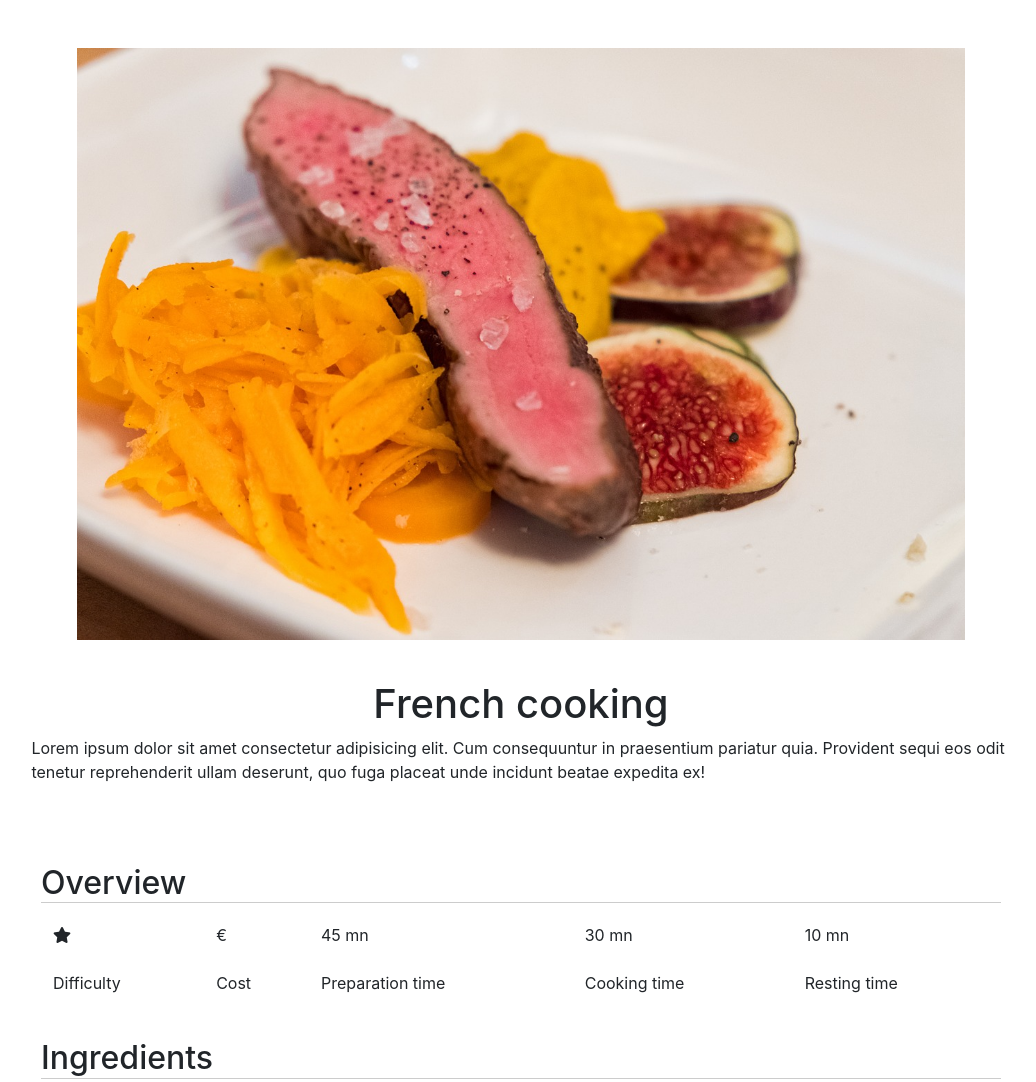
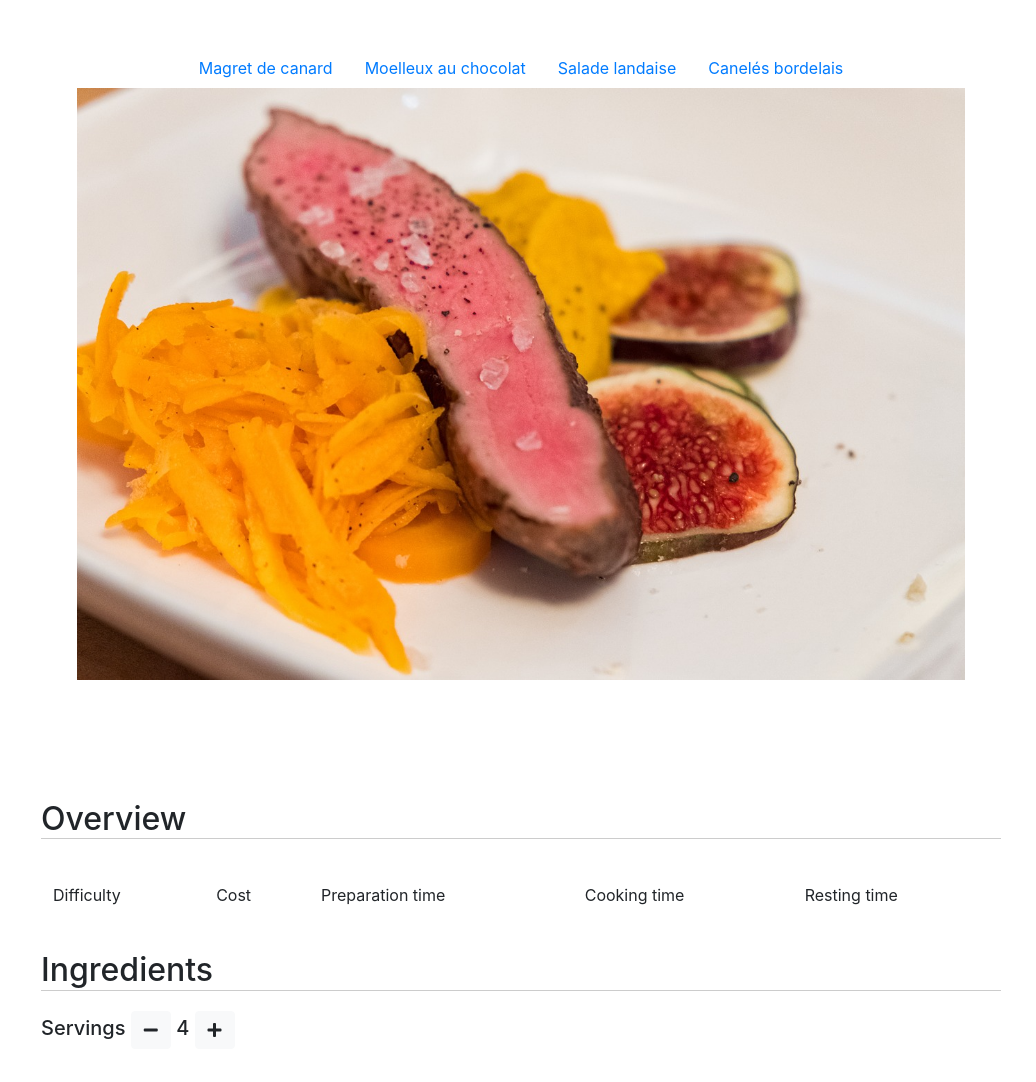
Before and after one commit to alice-sebego/cooking-recipes, a plain HTML site: page index.html in a window 1280 px wide. Shown: the top 1082 px of the page, without its empty margins (119-1155 px from the left). After the commit the page ends 1057 px from the top, so only its background shows below. Drawn offline with nearby package versions, Linux system fonts and the light colour scheme.

Commit message:
add each recipe's data from json file on the DOM

```diff
--- a/data/recipes.json
+++ b/data/recipes.json
@@ -7,25 +7,25 @@
         "preparation_time": "10 mn",
         "cooking_time": "10 mn",
         "resting_time": "5 mn",
-        "ingredient": [
+        "ingredients": [
                         {"name": "magret de canard",
-                        "quantity": "150",
+                        "quantity": 150,
                         "metric": "grammes"
                         },
                         {"name": "sel",
-                            "quantity": "1",
+                            "quantity": 1,
                             "metric": "cuil. à soupe"
                         },
                         {"name": "romarin",
-                            "quantity": "2",
+                            "quantity": 2,
                             "metric": "pincée"
                         },
                         {"name": "poivre",
-                            "quantity": "1",
+                            "quantity": 1,
                             "metric": "pincée"
                         }
                       ],
-        "picture": "./images/magret-canard-french-cooking"
+        "picture": "images/magret-canard-french-cooking"
     },
     {
         "name": "Moelleux au chocolat",
@@ -35,33 +35,33 @@
         "preparation_time": "20 mn",
         "cooking_time": "40 mn",
         "resting_time": "5 mn",
-        "ingredient": [
+        "ingredients": [
                         {"name": "farine",
-                        "quantity": "150",
+                        "quantity": 150,
                         "metric": "grammes"
                         },
                         {"name": "oeuf",
-                            "quantity": "5",
+                            "quantity": 5,
                             "metric": ""
                         },
                         {"name": "sucre",
-                            "quantity": "100",
+                            "quantity": 100,
                             "metric": "grammes"
                         },
                         {"name": "chocolat",
-                            "quantity": "200",
+                            "quantity": 200,
                             "metric": "grammes"
                         },
                         {"name": "beurre",
-                            "quantity": "150",
+                            "quantity": 150,
                             "metric": "grammes"
                         },
                         {"name": "levure",
-                            "quantity": "1",
+                            "quantity": 1,
                             "metric": "sachet"
                         }
                        ],
-        "picture": "./images/moelleux-au-chocolat-french-cooking"
+        "picture": "images/moelleux-au-chocolat-french-cooking"
     },
     {
         "name": "Salade landaise",
@@ -71,37 +71,37 @@
         "preparation_time": "20 mn",
         "cooking_time": "15 mn",
         "resting_time": "5 mn",
-        "ingredient": [
+        "ingredients": [
                         {"name": "chêne vert",
-                        "quantity": "1",
+                        "quantity": 1,
                         "metric": ""
                         },
                         {"name": "oeuf",
-                            "quantity": "2",
+                            "quantity": 2,
                             "metric": ""
                         },
                         {"name": "gésiers de canard",
-                            "quantity": "150",
+                            "quantity": 150,
                             "metric": "grammes"
                         },
                         {"name": "tomate",
-                            "quantity": "2",
+                            "quantity": 2,
                             "metric": ""
                         },
                         {"name": "pignon de pin",
-                            "quantity": "50",
+                            "quantity": 50,
                             "metric": "grammes"
                         },
                         {"name": "magret de canard fumé",
-                            "quantity": "100",
+                            "quantity": 100,
                             "metric": "grammes"
                         },
                         {"name": "huile de noix",
-                            "quantity": "5",
+                            "quantity": 5,
                             "metric": "cl"
                         }
                        ],
-        "picture": "./images/salade-landaise-french-cooking"
+        "picture": "images/salade-landaise-french-cooking"
     },
     {
         "name": "Canelés bordelais",
@@ -111,44 +111,44 @@
         "preparation_time": "20 mn",
         "cooking_time": "40 mn",
         "resting_time": "5 mn",
-        "ingredient": [
+        "ingredients": [
                         {"name": "lait",
-                        "quantity": "15",
+                        "quantity": 15,
                         "metric": "cl"
                         },
                         {"name": "oeuf entier",
-                            "quantity": "2",
+                            "quantity": 2,
                             "metric": ""
                         },
                         {"name": "jaune d'oeuf",
-                            "quantity": "2",
+                            "quantity": 2,
                             "metric": ""
                         },
                         {"name": "vanille",
-                            "quantity": "1/2",
+                            "quantity": 0.5,
                             "metric": "gousse"
                         },
                         {"name": "rhum",
-                            "quantity": "1",
+                            "quantity": 1,
                             "metric": "cuil. à soupe"
                         },
                         {"name": "farine",
-                            "quantity": "100",
+                            "quantity": 100,
                             "metric": "grammes"
                         },
                         {"name": "sucre",
-                            "quantity": "250",
+                            "quantity": 250,
                             "metric": "grammes"
                         },
                         {"name": "beurre doux",
-                            "quantity": "50",
+                            "quantity": 50,
                             "metric": "grammes"
                         },
                         {"name": "sel",
-                            "quantity": "1",
+                            "quantity": 1,
                             "metric": "pincée"
                         }
                        ],
-        "picture": "./images/canele-bordelais-french-cooking"
+        "picture": "images/canele-bordelais-french-cooking"
     }
 ]
--- a/index.html
+++ b/index.html
@@ -16,6 +16,10 @@
 </head>
 <body>
   <header>
+    <nav>
+      <ul class="nav justify-content-center">
+      </ul>
+    </nav>
     <!-- Recipe image -->
     <figure>
     <img
@@ -25,22 +29,22 @@
     id="img-featured"
     />
     </figure>
-    <h1>French cooking</h1>
-    <p>Lorem ipsum dolor sit amet consectetur adipisicing elit. Cum consequuntur in praesentium pariatur quia. Provident sequi eos odit tenetur reprehenderit ullam deserunt, quo fuga placeat unde incidunt beatae expedita ex!</p>
+    <h1></h1>
+    <p></p>
   </header>
 
   <main id="container">
     <section>
       <h2>Overview</h2>
       <!--Presentation of recipe (price, difficulty, ...) -->
-      <table class="table table-borderless">
+      <table class="table table-borderless" id="overview">
           <tbody>
             <tr>
-              <td id="difficulty"><i class="fas fa-star"></i></td>
-              <td id="cost">€</td>
-              <td id="preparation-time">45 mn</td>
-              <td id="cooking-time">30 mn</td>
-              <td id="resting-time">10 mn</td>
+              <td id="difficulty"></td>
+              <td id="cost"></td>
+              <td id="preparation-time"></td>
+              <td id="cooking-time"></td>
+              <td id="resting-time"></td>
             </tr>
             <tr>
               <td>Difficulty</td>
@@ -57,41 +61,12 @@
         <span>4</span>
         <button type="button" class="btn btn-light" id="add"><i class="fas fa-plus"></i></button>
       </h5>
-
-      <!-- List of ingredients -->
-      <table class="table">
-        <caption>List of the recipe Ingredients</caption>
-        <thead>
-          <tr>
-            <th scope="col">#</th>
-            <th scope="col">Name</th>
-            <th scope="col">Quantity</th>
-            <th scope="col">Metric</th>
-          </tr>
-        </thead>
-        <tbody>
-          <tr>
-            <th scope="row">1</th>
-            <td>Mark</td>
-            <td>Otto</td>
-            <td>@mdo</td>
-          </tr>
-          <tr>
-            <th scope="row">2</th>
-            <td>Jacob</td>
-            <td>Thornton</td>
-            <td>@fat</td>
-          </tr>
-          <tr>
-            <th scope="row">3</th>
-            <td>Larry</td>
-            <td>the Bird</td>
-            <td>@twitter</td>
-          </tr>
-        </tbody>
-      </table>
+      <div id="divIngredient"></div>
     </section>
   </main>
+  <footer>
+
+  </footer>
 <!-- Script bootstrap -->
     <script src="https://code.jquery.com/jquery-3.4.1.slim.min.js" integrity="sha384-J6qa4849blE2+poT4WnyKhv5vZF5SrPo0iEjwBvKU7imGFAV0wwj1yYfoRSJoZ+n" crossorigin="anonymous"></script>
     <script src="https://cdn.jsdelivr.net/npm/popper.js@1.16.0/dist/umd/popper.min.js" integrity="sha384-Q6E9RHvbIyZFJoft+2mJbHaEWldlvI9IOYy5n3zV9zzTtmI3UksdQRVvoxMfooAo" crossorigin="anonymous"></script>
--- a/js/index.js
+++ b/js/index.js
@@ -1 +1,105 @@
-console.log("hello world");
+// DOM's Elements
+const ulNav = document.querySelector("nav > ul");
+const imgRecipe = document.querySelector("img");
+const h1 = document.querySelector("h1");
+const description = document.querySelector("header > p");
+
+const overview = document.getElementById("overview");
+
+const difficulty = document.getElementById("difficulty");
+const cost = document.getElementById("cost");
+const preparation = document.getElementById("preparation-time");
+const cooking = document.getElementById("cooking-time");
+const resting = document.getElementById("resting-time");
+
+const divIngredient = document.getElementById("divIngredient");
+
+// Cost recipes content
+const cheap = "€";
+const affordable = "€€";
+const expensive ="€€€";
+
+// Level recipes content
+const easy = "<i class='fas fa-star'></i>";
+const intermediate = "<i class='fas fa-star'></i><i class='fas fa-star'></i>";
+const difficult ="<i class='fas fa-star'></i><i class='fas fa-star'></i><i class='fas fa-star'></i>";
+
+// --- Create each content for each recipe --- //
+ajaxGet("http://localhost/cooking-recipes/data/recipes.json", function(reponse){
+    const recipes = JSON.parse(reponse);
+
+    recipes.forEach(recipe => {
+
+        // Create the navbar //
+        const liNav = document.createElement("li");
+        liNav.setAttribute("class","nav-item");
+        const aNav = document.createElement("a");
+        liNav.appendChild(aNav);
+        aNav.setAttribute("class", "nav-link");
+        aNav.href = "#";
+        aNav.textContent = recipe.name;
+        ulNav.appendChild(liNav);
+
+        // Fill recipe's page for each click on a recipe //
+        liNav.addEventListener("click", e =>{
+            e.preventDefault();
+            divIngredient.innerHTML = "";
+
+            imgRecipe.src = recipe.picture;
+            imgRecipe.alt = recipe.name;
+            h1.textContent = recipe.name;
+            description.textContent = recipe.description;
+            preparation.textContent = recipe.preparation_time;
+            cooking.textContent = recipe.cooking_time;
+            resting.textContent = recipe.resting_time;
+
+            // Overview
+            if(recipe.cost === "cheap"){
+                cost.textContent = cheap;
+            } else if(recipe.cost === "affordable"){
+                cost.textContent = affordable;
+            } else {
+                cost.textContent = expensive;
+            }
+
+            if(recipe.difficulty === "easy"){
+                difficulty.innerHTML = easy;
+            } else if(recipe.difficulty === "intermediate"){
+                difficulty.innerHTML = intermediate;
+            } else {
+                difficulty.innerHTML = difficult;
+            }
+
+            // ingredients
+            const tableIngredients = document.createElement("table");
+            tableIngredients.setAttribute("class", "table");
+            tableIngredients.innerHTML = `<caption>List of the recipe Ingredients</caption>
+                                        <thead>
+                                        <tr>
+                                            <!--<th scope="col">#</th>-->
+                                            <th scope="col">Name</th>
+                                            <th scope="col">Quantity</th>
+                                            <th scope="col">Metric</th>
+                                        </tr>
+                                        </thead>
+                                        <tbody id="tbody">
+                                        </tbody>
+                                        `
+
+            divIngredient.appendChild(tableIngredients);
+
+            for (let i = 0; i < recipe.ingredients.length; i++) {
+                const ingredient = recipe.ingredients[i];
+                const $tr = document.createElement("tr");
+                tableIngredients.appendChild($tr);
+                $tr.innerHTML = `<td>${ingredient.name}</td>
+                                 <td>${ingredient.quantity}</td>
+                                 <td>${ingredient.metric}</td>
+                                `;
+
+            }
+
+        });
+
+    });
+});
```
Also changed, not shown: js/ajax.js (line endings or trailing spaces).
